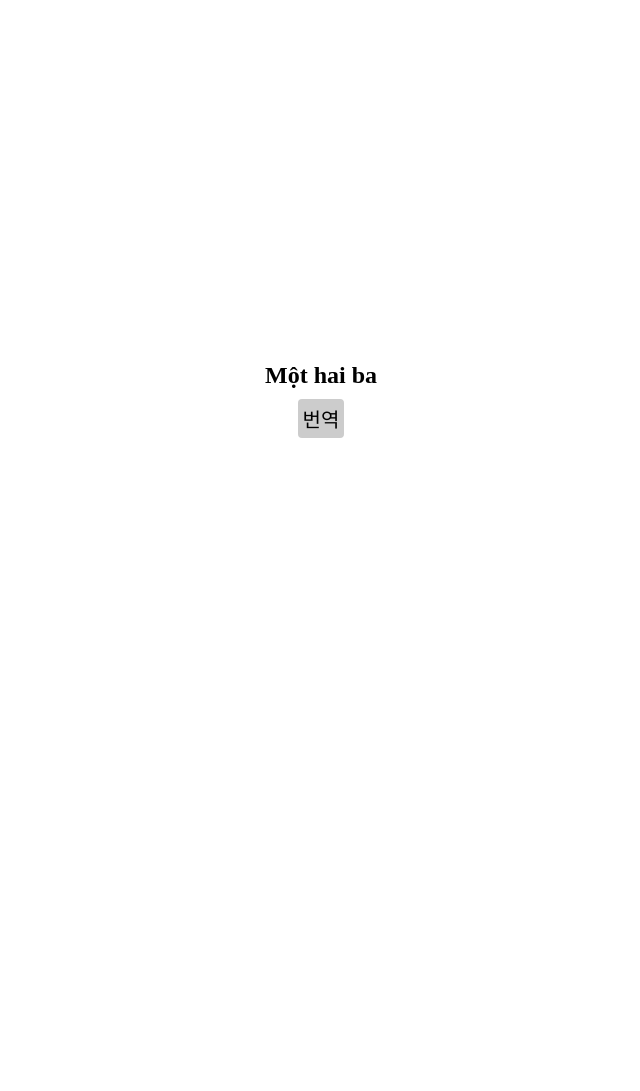
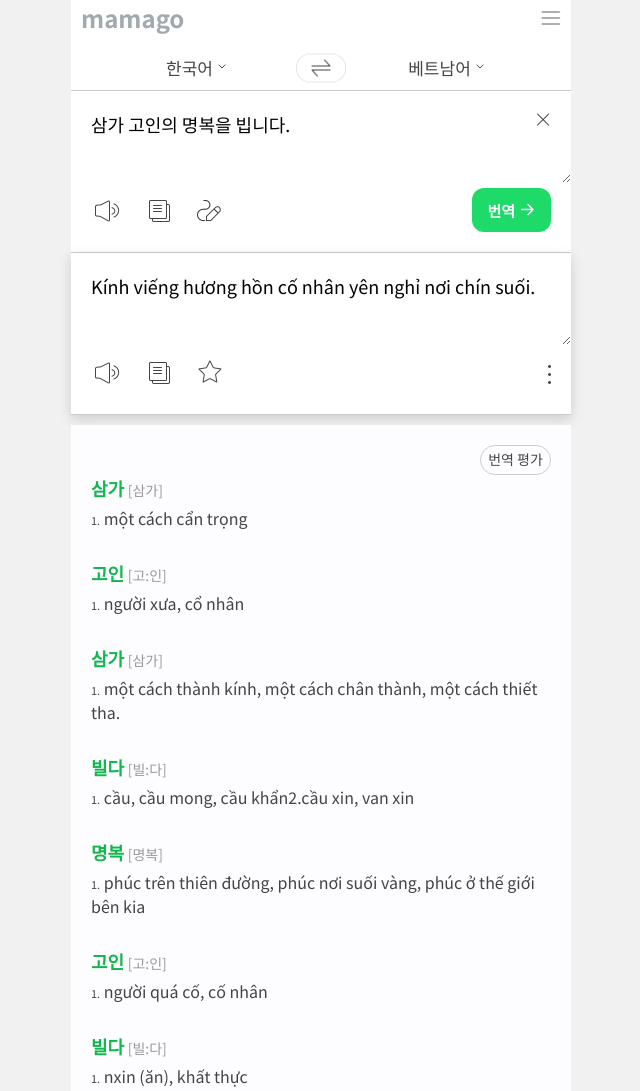
Before and after one commit to kimbboyong/voices-test, a plain HTML site: page index.html in a window 1280 px wide. Shown: the top 1091 px of the page, without its empty margins (319-959 px from the left). Before the commit the page ends 800 px from the top, so only its background shows below. Drawn offline with Linux system fonts and the light colour scheme.

Commit message:
feat:clone

```diff
--- /dev/null
+++ b/css/style.css
@@ -0,0 +1,249 @@
+@import url("https://fonts.googleapis.com/css2?family=Noto+Sans+KR:wght@100..900&display=swap");
+
+* {
+  margin: 0;
+  padding: 0;
+  box-sizing: border-box;
+  font-family: "Noto Sans KR", sans-serif;
+}
+input,
+button,
+textarea {
+  outline: none;
+  border: none;
+}
+
+body {
+  background: #f1f1f1;
+}
+
+li {
+  list-style: none;
+}
+
+em {
+  font-style: normal;
+}
+
+.shadow {
+  box-shadow: 0px 4px 12px rgba(0, 0, 0, 0.15);
+}
+
+.wrap {
+  width: 100%;
+  max-width: 500px;
+  margin: 0 auto;
+}
+
+.nav {
+  display: flex;
+  justify-content: space-between;
+  align-items: center;
+  padding: 0 10px;
+  padding-bottom: 10px;
+  background: #fff;
+}
+
+.nav h2 {
+  font-size: 24px;
+  color: #a0a9ae;
+}
+
+.nav span {
+  background: url(../images/ico-mamago.png) no-repeat;
+  background-position: -193px -6px;
+  background-size: 310px 450px;
+  display: block;
+  width: 28px;
+  height: 28px;
+}
+
+.mainContent {
+  margin-bottom: 10px;
+  background: #fff;
+}
+
+.mainTitle {
+  display: flex;
+  border-bottom: 1px solid #ccc;
+  position: relative;
+}
+
+.mainTitle > div {
+  width: 50%;
+  height: 45px;
+  display: flex;
+  justify-content: center;
+  align-items: center;
+  gap: 5px;
+}
+
+.mainTitle span {
+  font-size: 17px;
+  color: #444;
+}
+
+.mainTitle em {
+  background: url(../images/ico-down.svg) no-repeat;
+  width: 8px;
+  height: 10px;
+}
+
+.titleCenter {
+  position: absolute;
+  top: 50%;
+  left: 50%;
+  transform: translate(-50%, -50%);
+  background: url(../images/ico-mamago.png) no-repeat;
+  background-position: -110px -300px;
+  background-size: 300px 450px;
+  width: 50px;
+  height: 29px;
+}
+
+.inputBox {
+  position: relative;
+}
+
+.inputBox textarea {
+  width: 100%;
+  padding: 20px;
+  font-size: 18px;
+}
+
+.inputBox em {
+  display: block;
+  background: url(../images/ico-mamago.png) no-repeat;
+  background-position: 4px -67px;
+  background-size: 300px 450px;
+  position: absolute;
+  width: 19px;
+  height: 19px;
+  top: 20px;
+  right: 20px;
+}
+
+.icoBox {
+  padding: 0 20px 20px 20px;
+  border-bottom: 1px solid #ccc;
+}
+
+.icoBox .itemSapn {
+  display: block;
+  height: 44px;
+  width: 36px;
+  background: url(../images/ico-mamago.png) no-repeat;
+}
+
+.icoBox .item1 {
+  background-position: -143px -112px;
+  background-size: 300px 450px;
+}
+.icoBox .item2 {
+  background-position: -184px -112px;
+  background-size: 300px 450px;
+}
+.icoBox .item3 {
+  background-position: -98px -112px;
+  background-size: 300px 450px;
+}
+.icoBox .item4 {
+  background-position: -225px -113px;
+  background-size: 300px 450px;
+}
+.icoBox .item1:hover {
+  background-position: -143px -196px;
+}
+
+.icoBox {
+  display: flex;
+  justify-content: space-between;
+}
+
+.icoBox .item {
+  display: flex;
+  gap: 15px;
+}
+
+.icoBox .submit {
+  background: #1eda69;
+  padding: 10px 15px;
+  border-radius: 12px;
+  color: #fff;
+  display: flex;
+  align-items: center;
+  gap: 5px;
+  font-size: 15px;
+  font-weight: bold;
+}
+
+.icoBox button::after {
+  content: "";
+  display: block;
+  background: url(../images/ico-mamago.png) no-repeat;
+  background-position: -139px 2px;
+  background-size: 300px 450px;
+  width: 16px;
+  height: 20px;
+}
+
+.icoBox .more {
+  content: "";
+  display: block;
+  background: url(../images/ico-mamago.png) no-repeat;
+  background-position: -51px -193px;
+  background-size: 300px 450px;
+  width: 17px;
+  height: 44px;
+}
+
+.mainList {
+  position: relative;
+  background: #fdfdff;
+  height: 100%;
+}
+
+.listButton {
+  border: 1px solid #ccc;
+  width: 71px;
+  height: 30px;
+  border-radius: 17.5px;
+  text-align: center;
+  margin: 0 0 0 auto;
+}
+
+.mainList {
+  padding: 20px;
+}
+
+.detailItem {
+  margin-bottom: 30px;
+}
+
+.listButton span {
+  font-size: 14px;
+  color: #444;
+}
+
+.listTitle {
+  margin-bottom: 5px;
+}
+
+.listTitle strong {
+  font-size: 18px;
+  color: #0fb74c;
+}
+.listTitle span {
+  font-size: 14px;
+  color: #999;
+}
+
+.listContent em {
+  font-size: 11px;
+  color: #444;
+}
+
+.listContent span {
+  font-size: 16px;
+  color: #444;
+}
--- a/index.html
+++ b/index.html
@@ -4,57 +4,168 @@
     <meta charset="UTF-8" />
     <meta name="viewport" content="width=device-width, initial-scale=1.0" />
     <title>Document</title>
+    <link rel="stylesheet" href="./css/style.css" />
   </head>
 
-  <style>
-    * {
-      margin: 0;
-      padding: 0;
-      box-sizing: border-box;
-    }
+  <style></style>
+  <body>
+    <div class="container">
+      <div class="wrap">
+        <div class="nav">
+          <h2>mamago</h2>
+          <span></span>
+        </div>
 
-    .wrap {
-      width: 100%;
-      max-width: 500px;
-      margin: auto;
-    }
+        <section class="mainContent">
+          <div class="mainTitle">
+            <div class="titleKo">
+              <span>한국어</span>
+              <em></em>
+            </div>
+            <div class="titleVi">
+              <span>베트남어</span>
+              <em></em>
+            </div>
+            <button class="titleCenter"></button>
+          </div>
 
-    .inner {
-      height: 150px;
-      display: flex;
-      flex-direction: column;
-      justify-content: center;
-      align-items: center;
-      gap: 10px;
-      position: absolute;
-      top: 50%;
-      left: 50%;
-      transform: translate(-50%, -50%);
-    }
-
-    button {
-      padding: 5px;
-      border: none;
-      background: #ccc;
-      border-radius: 4px;
-      font-size: 20px;
-      cursor: pointer;
-    }
-
-    button:hover {
-      background: #000;
-      color: #fff;
-    }
-  </style>
-  <body>
-    <div class="wrap">
-      <div class="inner">
-        <input id="code_reddit" type="hidden" value="Một hai ba" />
-        <h2>Một hai ba</h2>
-        <button class="btn" onclick="g_gout()">번역</button>
+          <div class="mainText">
+            <div class="mainDivide">
+              <div class="inputBox">
+                <textarea
+                  type="text"
+                  placeholder="번역할 내용을 입력하세요."
+                  value="삼가 고인의 명복을 빕니다."
+                >
+삼가 고인의 명복을 빕니다.</textarea
+                >
+                <em></em>
+              </div>
+              <div class="icoBox">
+                <div class="item">
+                  <span class="itemSapn item1"></span>
+                  <span class="itemSapn item2"></span>
+                  <span class="itemSapn item3"></span>
+                </div>
+                <button class="submit">번역</button>
+              </div>
+            </div>
+            <div class="mainDivide shadow">
+              <div class="inputBox">
+                <textarea
+                  id="code_reddit"
+                  type="text"
+                  value="Kính viếng hương hồn cố nhân yên nghỉ nơi chín suối."
+                >
+Kính viếng hương hồn cố nhân yên nghỉ nơi chín suối.</textarea
+                >
+              </div>
+              <div class="icoBox">
+                <div class="item">
+                  <span class="itemSapn item1" onclick="g_gout()"></span>
+                  <span class="itemSapn item2"></span>
+                  <span class="itemSapn item4"></span>
+                </div>
+                <button class="more"></button>
+              </div>
+            </div>
+          </div>
+        </section>
+        <section class="mainList">
+          <div class="listButton">
+            <span>번역 평가</span>
+          </div>
+          <ul class="detailList">
+            <li class="detailItem">
+              <div class="listTitle">
+                <strong>삼가</strong>
+                <span>[삼가]</span>
+              </div>
+              <div class="listContent">
+                <em>1.</em>
+                <span>một cách cẩn trọng</span>
+              </div>
+            </li>
+            <li class="detailItem">
+              <div class="listTitle">
+                <strong>고인</strong>
+                <span>[고:인]</span>
+              </div>
+              <div class="listContent">
+                <em>1.</em>
+                <span>người xưa, cổ nhân</span>
+              </div>
+            </li>
+            <li class="detailItem">
+              <div class="listTitle">
+                <strong>삼가</strong>
+                <span>[삼가]</span>
+              </div>
+              <div class="listContent">
+                <em>1.</em>
+                <span
+                  >một cách thành kính, một cách chân thành, một cách thiết
+                  tha.</span
+                >
+              </div>
+            </li>
+            <li class="detailItem">
+              <div class="listTitle">
+                <strong>빌다</strong>
+                <span>[빌:다]</span>
+              </div>
+              <div class="listContent">
+                <em>1.</em>
+                <span>cầu, cầu mong, cầu khẩn2.cầu xin, van xin</span>
+              </div>
+            </li>
+            <li class="detailItem">
+              <div class="listTitle">
+                <strong>명복</strong>
+                <span>[명복]</span>
+              </div>
+              <div class="listContent">
+                <em>1.</em>
+                <span
+                  >phúc trên thiên đường, phúc nơi suối vàng, phúc ở thế giới
+                  bên kia</span
+                >
+              </div>
+            </li>
+            <li class="detailItem">
+              <div class="listTitle">
+                <strong>고인</strong>
+                <span>[고:인]</span>
+              </div>
+              <div class="listContent">
+                <em>1.</em>
+                <span>người quá cố, cố nhân</span>
+              </div>
+            </li>
+            <li class="detailItem">
+              <div class="listTitle">
+                <strong>빌다</strong>
+                <span>[빌:다]</span>
+              </div>
+              <div class="listContent">
+                <em>1.</em>
+                <span>nxin (ăn), khất thực</span>
+              </div>
+            </li>
+            <li class="detailItem">
+              <div class="listTitle">
+                <strong>삼가다</strong>
+                <span>[삼가다]</span>
+              </div>
+              <div class="listContent">
+                <em>1.</em>
+                <span>dè dặt, thận trọng, cẩn trọng2.kiêng, cử</span>
+              </div>
+            </li>
+          </ul>
+        </section>
       </div>
     </div>
-
     <script src="./index.js"></script>
   </body>
 </html>
```
Also changed, not shown: images/ico-down.svg (added), images/ico-mamago.png (added).
